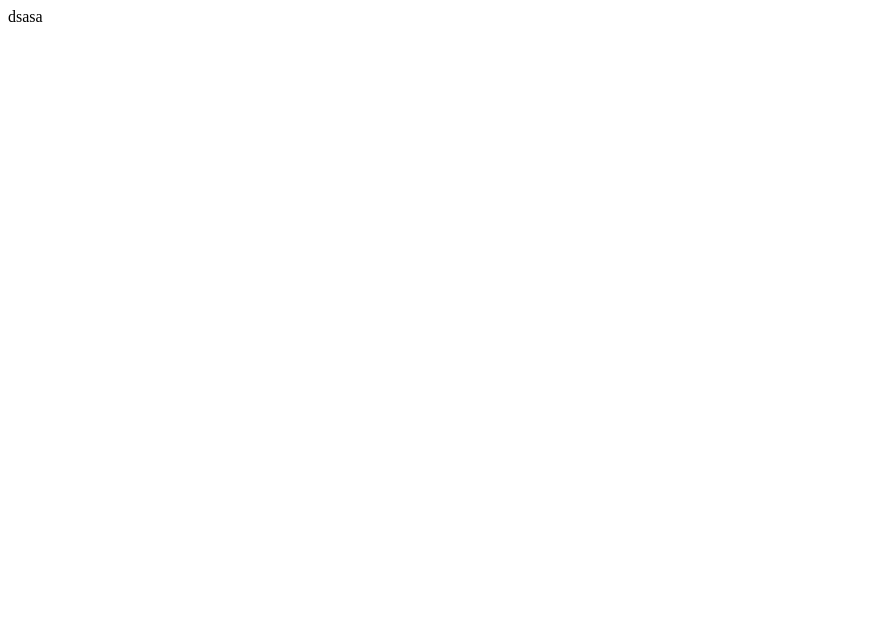
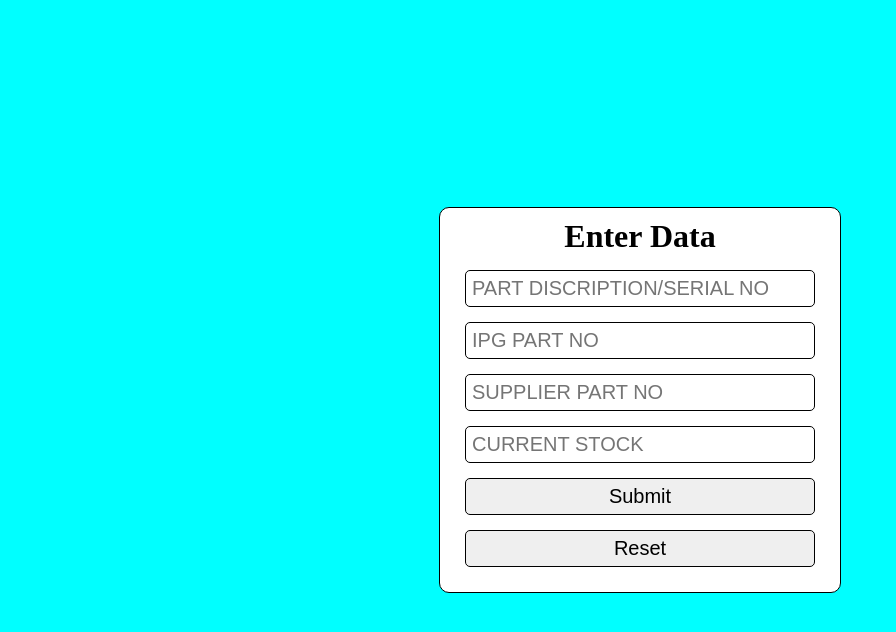
Before and after one commit to itsmeSumitBaitalik/Website, a plain HTML site: page index.html in a window 1280 px wide. Shown: the whole page, without its empty margins (0-896 px from the left). Drawn offline with Linux system fonts and the light colour scheme.

Commit message:
Add files via upload

```diff
--- /dev/null
+++ b/index.css
@@ -0,0 +1,45 @@
+*{
+    margin: 0;
+    padding: 0;
+    box-sizing: border-box;
+}
+.container{
+    width: 100%;
+    height: 100vh;
+    display: flex;
+    justify-content: center;
+    align-items: center;
+    background: aqua;
+}
+.container form{
+    background: white;
+    border: 1px solid;
+    padding: 10px;
+    border-radius: 10px;
+}
+
+.container form h1{
+    display: flex;
+    justify-content: center;
+    text-align: center;
+}
+.inp{
+    display: flex;
+    justify-content: center;
+    padding: 6px;
+    margin: 15px 15px;
+    border-radius: 5px;
+    border: 1px solid;
+    width: 350px;
+    font-size: 20px;
+}
+#btn{
+    cursor: pointer;
+}
+
+@media only screen and (max-width: 425px){
+    .inp{
+        width: 200px;
+        font-size: 20px;
+    }
+}
--- a/index.html
+++ b/index.html
@@ -1 +1,33 @@
-dsasa
+<!DOCTYPE html>
+<html lang="en">
+<head>
+    <meta charset="UTF-8">
+    <meta name="viewport" content="width=device-width, initial-scale=1.0">
+    <link rel="stylesheet" href="index.css">
+    <title>Automate DataEntry</title>
+</head>
+<body>
+    <div class="container">
+        <form autocomplete="off" action="method" name="google-sheet">
+            <h1>Enter Data</h1>
+            <input type="text" placeholder="PART DISCRIPTION/SERIAL NO" name="PART DISCRIPTION/SERIAL NO" class="inp" required>
+            <input type="text" placeholder="IPG PART NO" name="IPG PART NO" class="inp" required>
+            <input type="text" placeholder="SUPPLIER PART NO" name="SUPPLIER PART NO" class="inp" required>
+            <input type="text" placeholder="CURRENT STOCK" name="CURRENT STOCK" class="inp" required>
+            <input type="submit" name="submit"  class="inp" id="btn">
+            <input type="reset" name="reset" class="inp" id="btn">
+        </form>
+    </div>
+    <script>
+        const scriptURL = 'https://script.google.com/macros/s/AKfycbwHSq87aEuS2GbOJSqbY8fejBh7EbnvzuYMCYsRJe635_lIqD8Co47CijL22VXB319Nbg/exec'
+        const form = document.forms['google-sheet']
+
+        form.addEventListener('submit', e => {
+          e.preventDefault()
+          fetch(scriptURL, { method: 'POST', body: new FormData(form)})
+            .then(response => alert("Data Successfully Entered!!"))
+            .catch(error => console.error('Error!', error.message))
+        })
+      </script>
+</body>
+</html>
```
